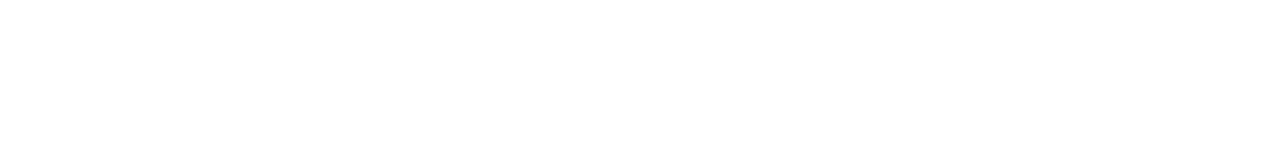
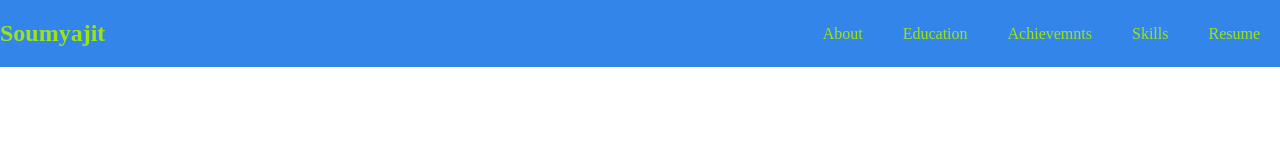
Before and after one commit to thecodejit/web-portfolio, a plain HTML site: page index.html in a window 1280 px wide. Drawn offline with nearby package versions, Linux system fonts and the light colour scheme.

Commit message:
Added Navbar

```diff
--- a/index.html
+++ b/index.html
@@ -4,9 +4,22 @@
     <meta charset="UTF-8">
     <meta name="viewport" content="width=device-width, initial-scale=1.0">
     <meta http-equiv="X-UA-Compatible" content="ie=edge">
+    <link rel="stylesheet" href="style.css">
     <title>Soumyajit Dey</title>
+        <script src="https://ajax.googleapis.com/ajax/libs/jquery/3.4.0/jquery.min.js"></script>
 </head>
 <body>
-
+    <header>
+        <nav id="navbar">
+            <h1><a href="index.html">Soumyajit</a></h1>
+            <ul>
+                <li><a href="">About</a></li>
+                <li><a href="">Education</a></li>
+                <li><a href="">Achievemnts</a></li>
+                <li><a href="">Skills</a></li>
+                <li><a href="">Resume</a></li>
+            </ul>
+        </nav>
+    </header>
 </body>
 </html>
--- a/style.css
+++ b/style.css
@@ -0,0 +1,44 @@
+/*Reset*/
+*{
+    margin: 0;
+    padding: 0;
+}
+
+/*Main*/
+html, body {
+    font-family: 'Times New Roman', Times, serif;
+    line-height: 1.7em;
+}
+
+a{
+    text-decoration: none;
+}
+
+/*Navbar*/
+#navbar {
+    background: #3485e9;
+    color: aqua;
+    overflow: auto;
+}
+
+#navbar a{
+    color: rgb(157, 228, 15);
+}
+
+#navbar h1{
+    float:left;
+    padding-top: 20px;
+}
+
+#navbar ul{
+    float:right;
+    list-style: none;
+}
+#navbar ul li{
+    float: left;
+}
+
+#navbar ul li a{
+    padding: 20px;
+    display: block;
+}
```
